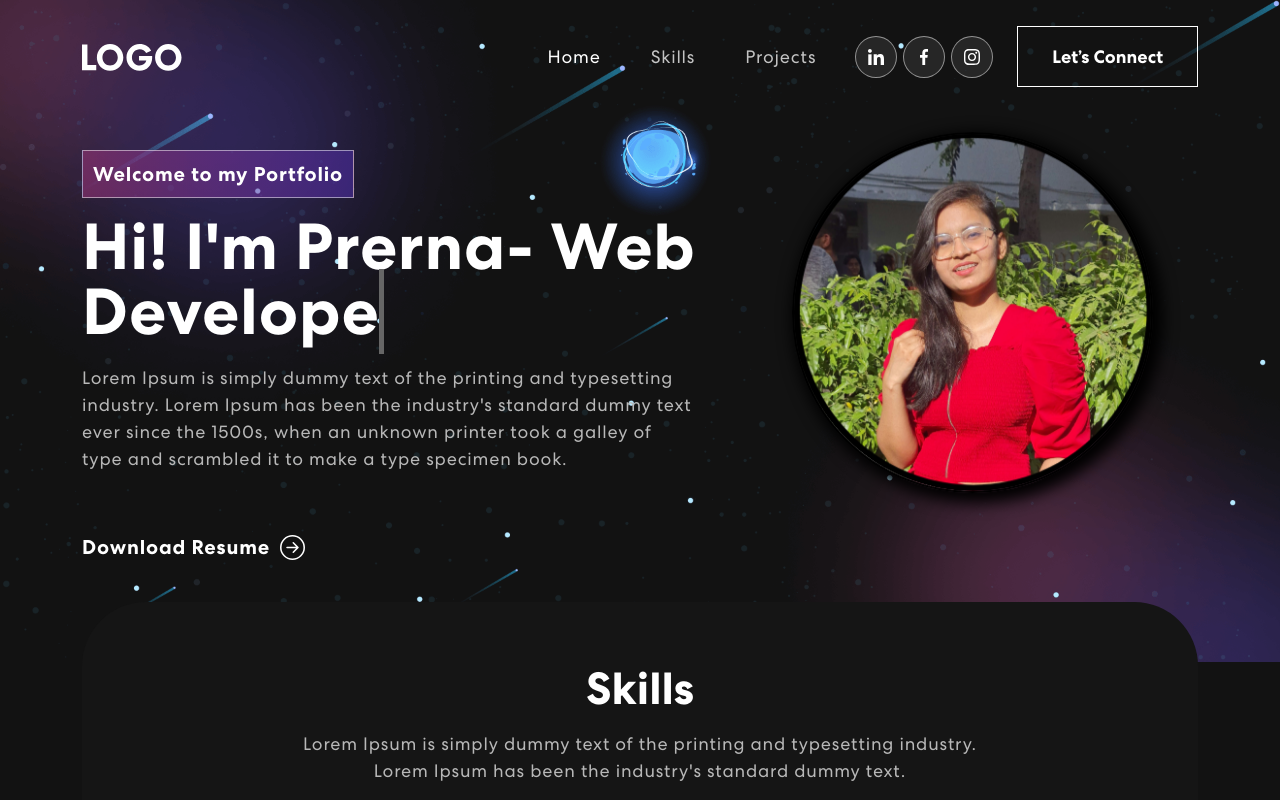
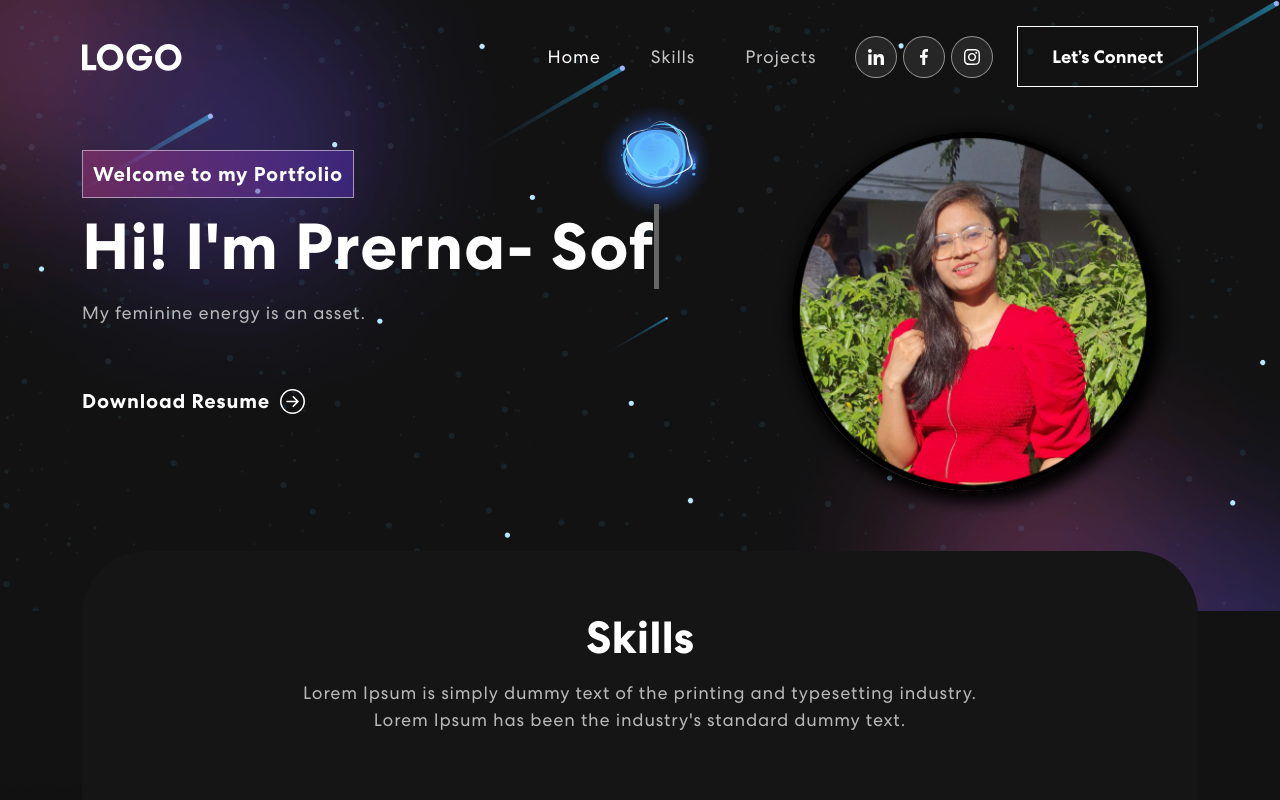
Before and after one commit to prerna-rn/portfolio, a React (Create React App) app: page / in a window 1280 px wide. Shown: the top 800 px of the page. Built offline with nearby package versions, Linux system fonts and the light colour scheme; no server answers.

Commit message:
download resume

```diff
--- a/src/App.css
+++ b/src/App.css
@@ -60,6 +60,7 @@ img {
 
 button {
   border: 0;
+  padding-top: 0;
   background-color: transparent;
 }
 
--- a/src/components/Banner.js
+++ b/src/components/Banner.js
@@ -4,6 +4,7 @@ import headerImg from "../assets/img/prerna.png";
 import { ArrowRightCircle } from 'react-bootstrap-icons';
 import 'animate.css';
 import TrackVisibility from 'react-on-screen';
+import resume from '../assets/Prerna_Singh_Resume_Mar2024.pdf';
 
 export const Banner = () => {
   const [loopNum, setLoopNum] = useState(0);
@@ -11,8 +12,8 @@ export const Banner = () => {
   const [text, setText] = useState('');
   const [delta, setDelta] = useState(300 - Math.random() * 100);
   const [index, setIndex] = useState(1);
-  const toRotate = [ "Web Developer", "Web Designer", "UI/UX Designer" ];
-  const period = 2000;
+  const toRotate = [ "Web Developer", "Software Engineer", "Machine Learning Explorer" ];
+  const period = 500;
 
   useEffect(() => {
     let ticker = setInterval(() => {
@@ -56,9 +57,9 @@ export const Banner = () => {
               {({ isVisible }) =>
               <div className={isVisible ? "animate__animated animate__fadeIn" : ""}>
                 <span className="tagline">Welcome to my Portfolio</span>
-                <h1>{`Hi! I'm Prerna- `} <span className="txt-rotate" dataPeriod="1000" data-rotate='[ "Web Developer", "ML Enthusiast", "UI/UX Designer" ]'><span className="wrap">{text}</span></span></h1>
-                  <p>Lorem Ipsum is simply dummy text of the printing and typesetting industry. Lorem Ipsum has been the industry's standard dummy text ever since the 1500s, when an unknown printer took a galley of type and scrambled it to make a type specimen book.</p>
-                  <button onClick={() => console.log('connect')}>Download Resume<ArrowRightCircle size={25} /></button>
+                <h1>{`Hi! I'm Prerna- `} <span className="txt-rotate" dataPeriod="500" data-rotate='[ "Web Developer", "Software Engineer", "Machine Learning Explorer" ]'><span className="wrap">{text}</span></span></h1>
+                  <p>My feminine energy is an asset.</p>
+                  <button onClick={() => window.open(resume)}>Download Resume<ArrowRightCircle size={25} /></button>
               </div>}
             </TrackVisibility>
           </Col>
```
Also changed, not shown: 2 other files (tests, documents, lock files or other folders).
